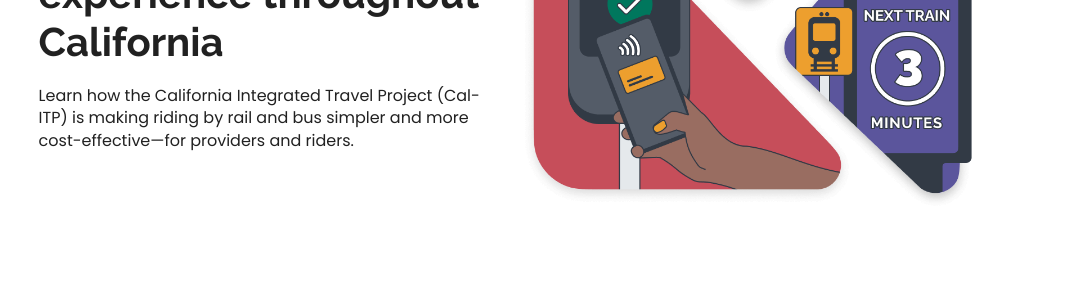
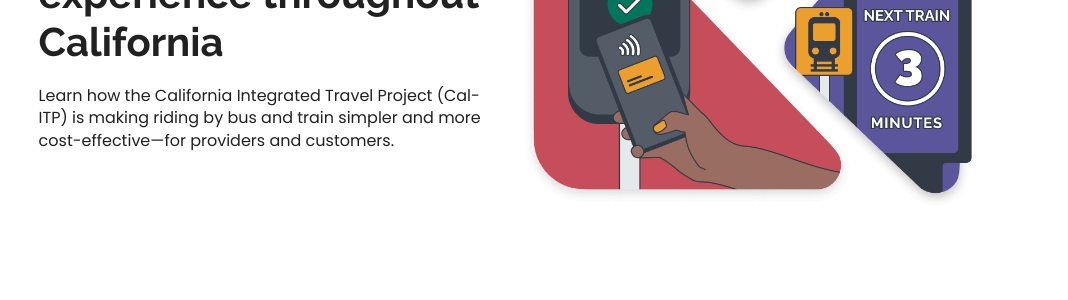
Before and after one commit to cal-itp/calitp.org, a Jekyll site: the page built from src/index.html, in a window 1280 px wide and 900 px high. Shown: the part 368-668 px from the top of the window, without its empty margins (115-1183 px from the left). Built offline with Jekyll 4.4.1, drawn with Linux system fonts in a browser that asks for light colours.

Commit message:
chore: update copy

```diff
--- a/src/index.html
+++ b/src/index.html
@@ -8,8 +8,8 @@
     <section>
       <h1>A modern and consistent transportation experience throughout California</h1>
       <p>
-        Learn how the California Integrated Travel Project (Cal-ITP) is making riding by rail and bus simpler and more
-        cost-effective—for providers and riders.
+        Learn how the California Integrated Travel Project (Cal-ITP) is making riding by bus and train simpler and more
+        cost-effective—for providers and customers.
       </p>
     </section>
 
```
